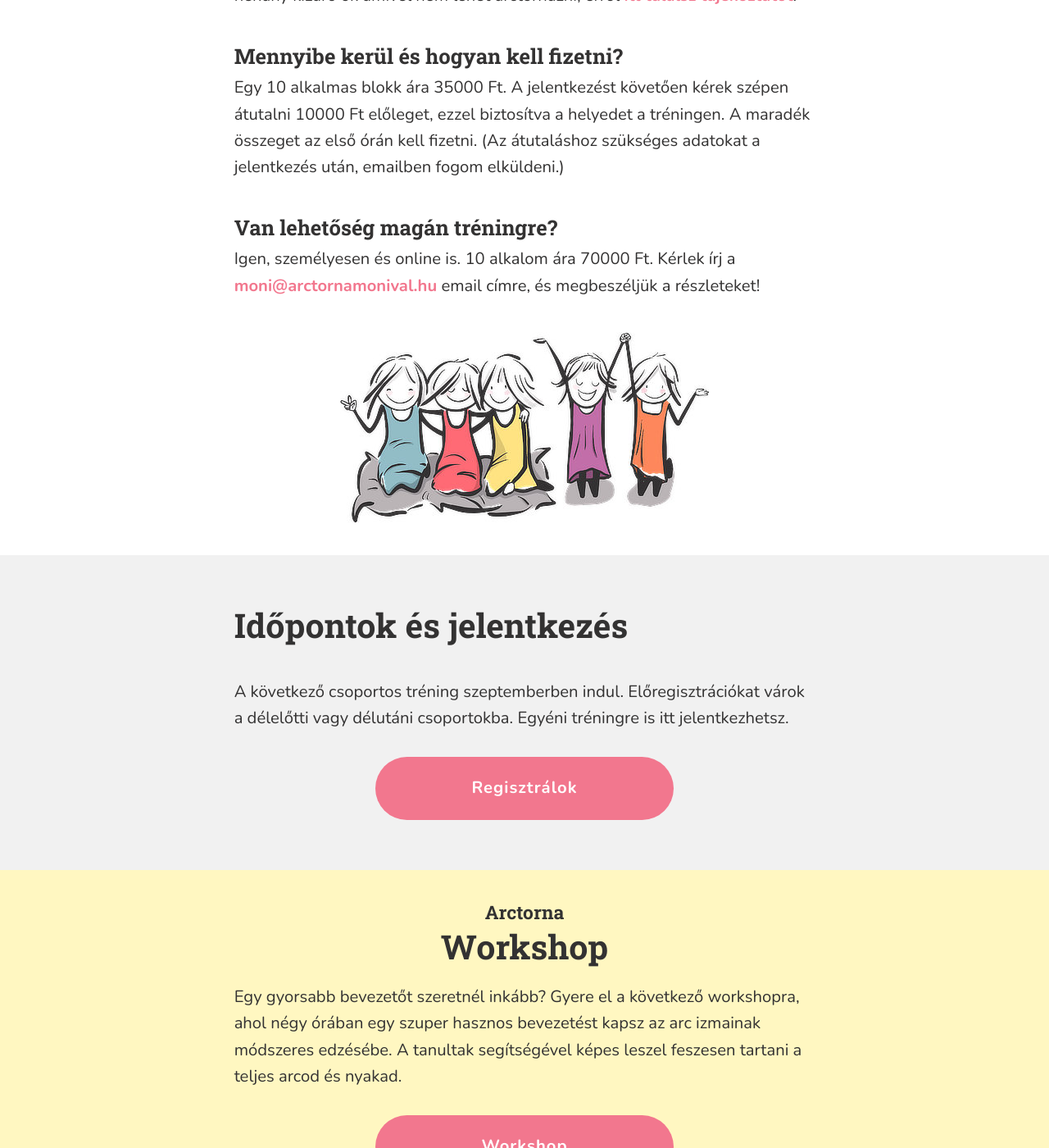
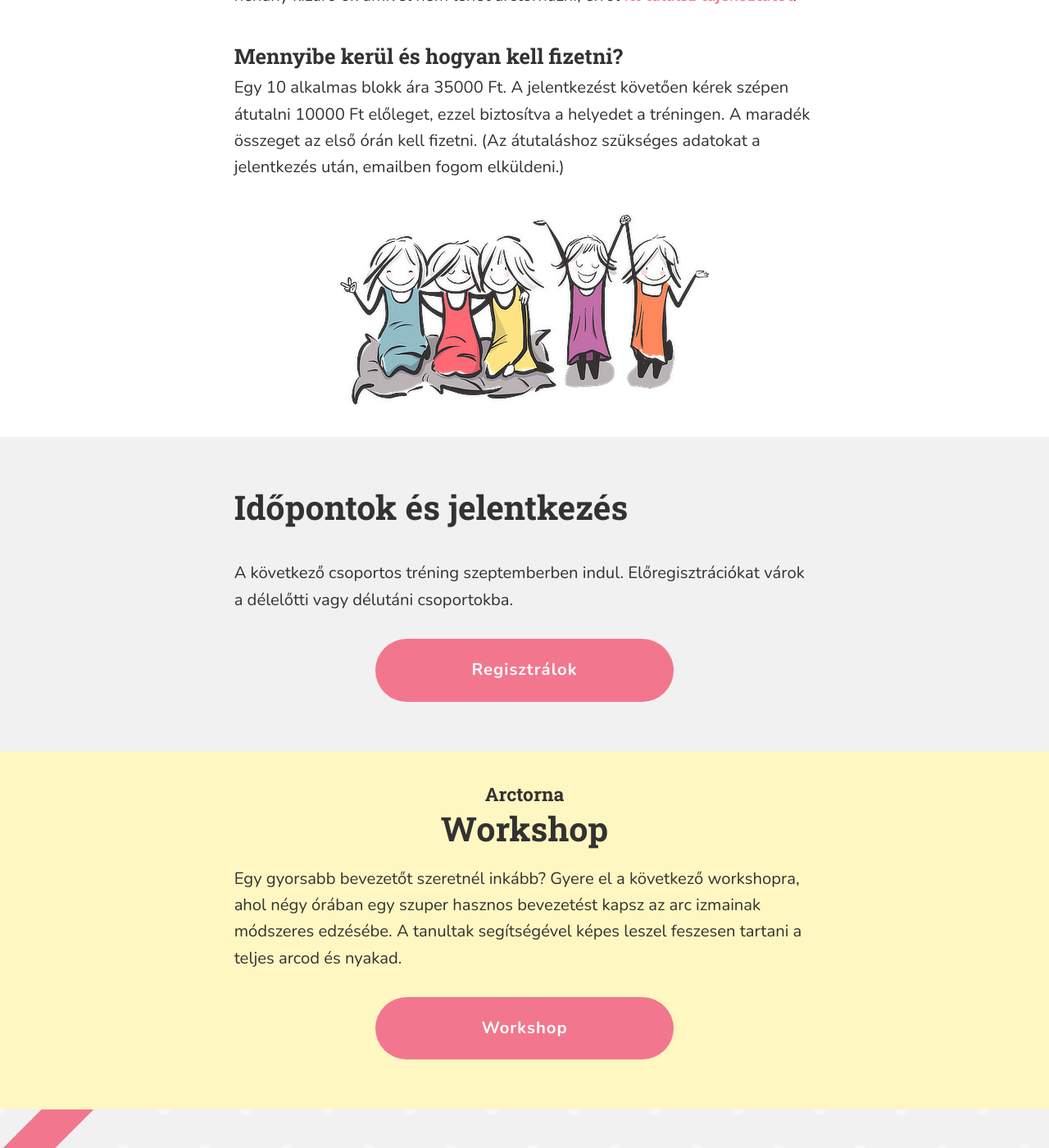
Before and after one commit to monikamudra/arctorna, a Jekyll site: the page built from trening.md, in a window 1280 px wide and 1400 px high, scrolled down 1727 px. Shown: the whole window at 82% size. Built offline with Jekyll 4.4.1, drawn with Linux system fonts in a browser that asks for light colours.

Commit message:
Update training details

```diff
--- a/_includes/training-details.md
+++ b/_includes/training-details.md
@@ -42,13 +42,6 @@ szépen átutalni {{ site.data.training.deposit }}&nbsp;Ft előleget, ezzel bizt
 A maradék összeget az első órán kell fizetni. (Az átutaláshoz szükséges adatokat
 a jelentkezés után, emailben fogom elküldeni.)
 
-### Van lehetőség magán tréningre?
-
-Igen, személyesen és online is. 10 alkalom
-<span class="u-NoWrap">ára {{ site.data.training.private_price }}&nbsp;Ft.</span>
-Kérlek írj a [moni@arctornamonival.hu][email]
-email címre, és megbeszéljük&nbsp;a&nbsp;részleteket!
-
 
 [kerdesek]: {{ site.baseurl }}{% link kerdesek.md %}
 [email]: mailto:moni@arctornamonival.hu
--- a/_layouts/trening.html
+++ b/_layouts/trening.html
@@ -63,8 +63,7 @@ workshop_text:
       <div class="c-Article">
         <p>
           A következő csoportos tréning szeptemberben indul. Előregisztrációkat
-          várok a délelőtti vagy délutáni csoportokba. Egyéni tréningre is itt
-          jelentkezhetsz.
+          várok a délelőtti vagy délutáni csoportokba.
         </p>
       </div>
     </div>
```
